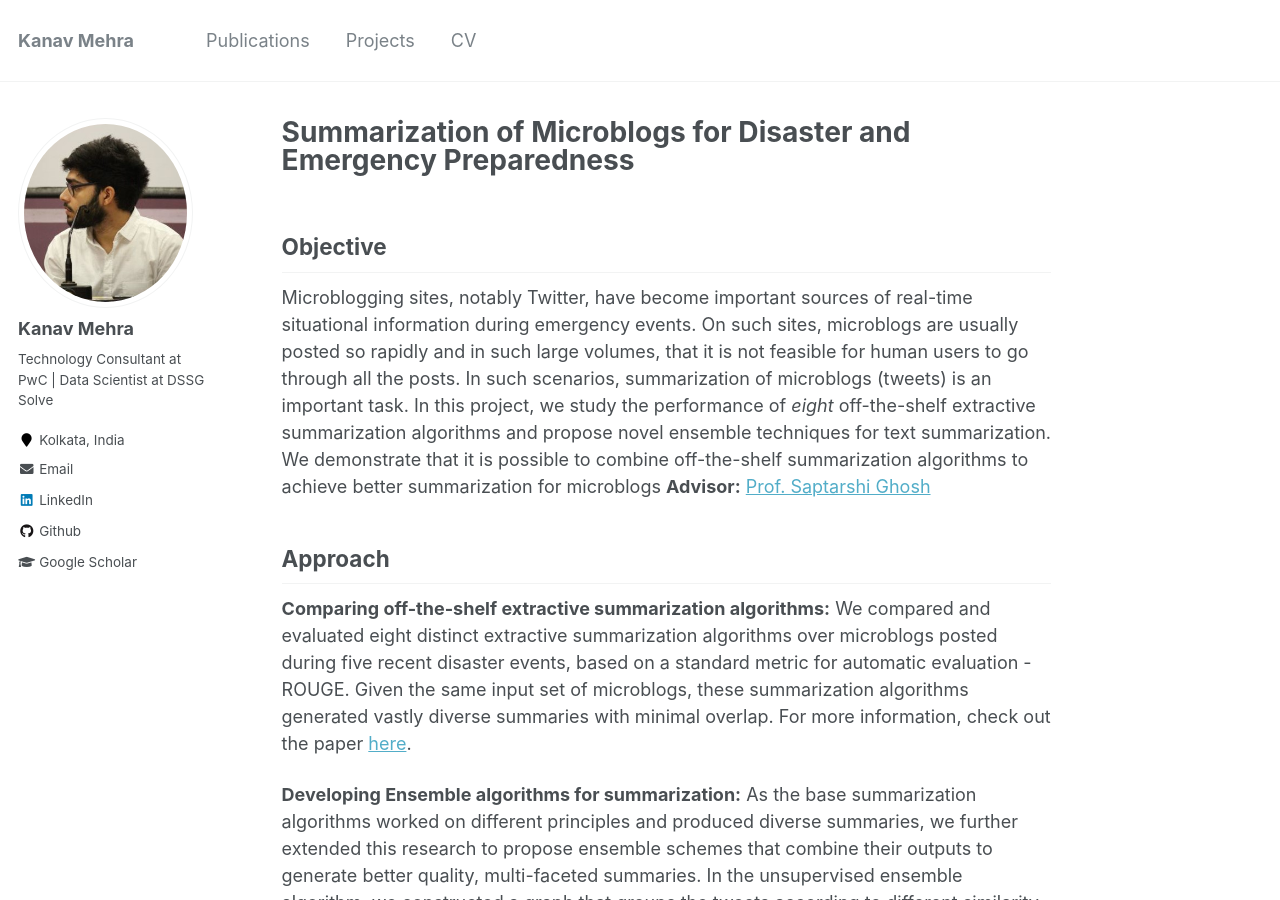
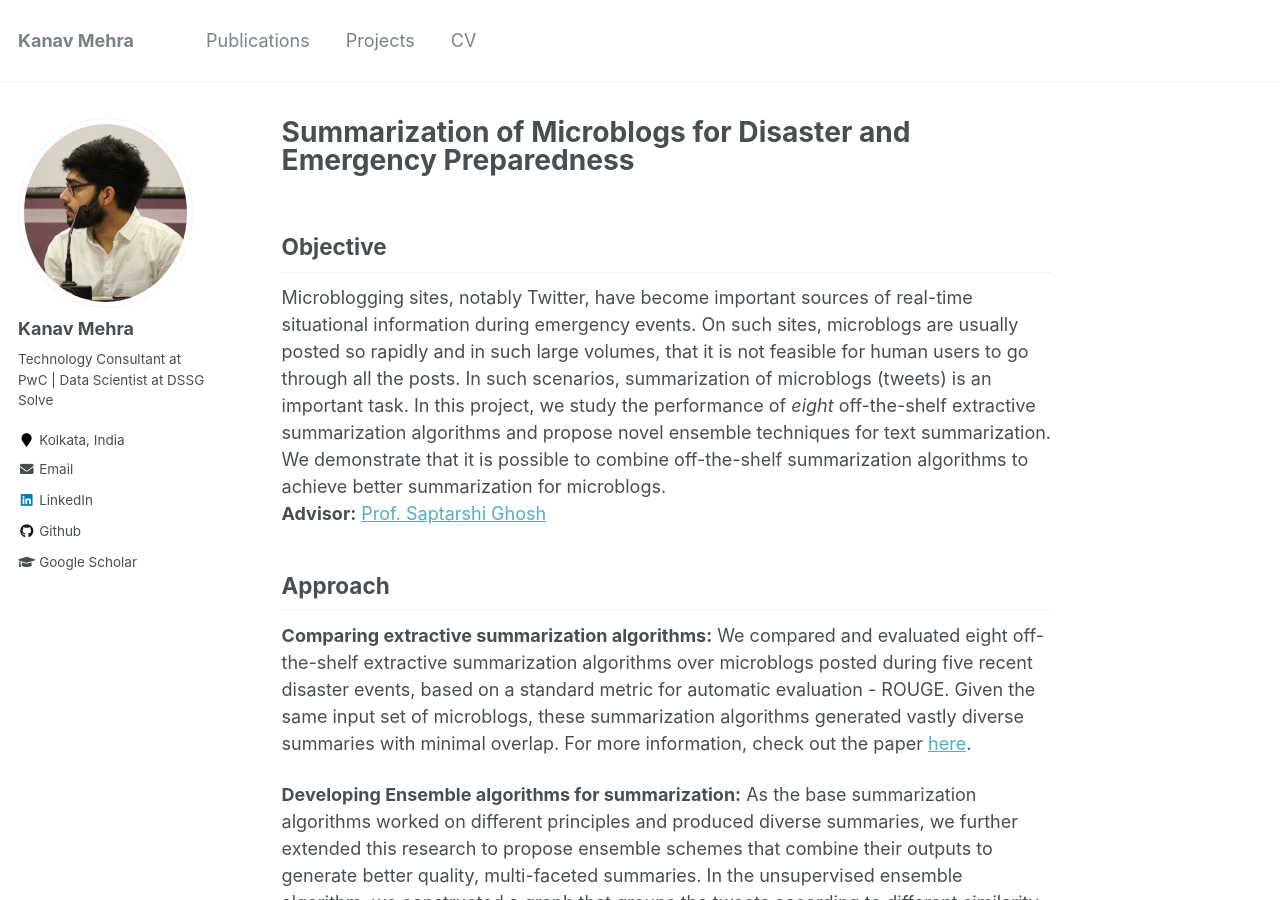
Before and after one commit to kanav-mehra/kanav-mehra.github.io, a Jekyll site: the page built from _projects/SG - Summarization.md, in a window 1280 px wide and 900 px high. Built offline with Jekyll 4.4.1, drawn with Linux system fonts in a browser that asks for light colours.

Commit message:
Added project

```diff
--- a/_projects/SG - Summarization.md
+++ b/_projects/SG - Summarization.md
@@ -8,14 +8,14 @@ permalink: /projects/Summarization
 
 Objective
 ------
-Microblogging sites, notably Twitter, have become important sources of real-time situational information during emergency events. On such sites, microblogs are usually posted so rapidly and in such large volumes, that it is not feasible for human users to go through all the posts. In such scenarios, summarization of microblogs (tweets) is an important task. In this project, we study the performance of <i>eight</i> off-the-shelf extractive summarization algorithms and propose novel ensemble techniques for text summarization. We demonstrate that it is possible to combine off-the-shelf summarization algorithms to achieve better summarization for microblogs
+Microblogging sites, notably Twitter, have become important sources of real-time situational information during emergency events. On such sites, microblogs are usually posted so rapidly and in such large volumes, that it is not feasible for human users to go through all the posts. In such scenarios, summarization of microblogs (tweets) is an important task. In this project, we study the performance of <i>eight</i> off-the-shelf extractive summarization algorithms and propose novel ensemble techniques for text summarization. We demonstrate that it is possible to combine off-the-shelf summarization algorithms to achieve better summarization for microblogs.<br />
 <b>Advisor:</b> [Prof. Saptarshi Ghosh](https://sites.google.com/site/saptarshighosh/)
 
 Approach
 ------
 
-<b>Comparing off-the-shelf extractive summarization algorithms:</b>
-We compared and evaluated eight distinct extractive summarization algorithms over microblogs posted during five recent disaster events, based on a standard metric for automatic evaluation - ROUGE. Given the same input set of microblogs, these summarization algorithms generated vastly diverse summaries with minimal overlap.
+<b>Comparing extractive summarization algorithms:</b>
+We compared and evaluated eight off-the-shelf extractive summarization algorithms over microblogs posted during five recent disaster events, based on a standard metric for automatic evaluation - ROUGE. Given the same input set of microblogs, these summarization algorithms generated vastly diverse summaries with minimal overlap.
 For more information, check out the paper [here](https://kanav-mehra.github.io/publication/IEMIS-2018).
 
 <b>Developing Ensemble algorithms for summarization:</b>
```
